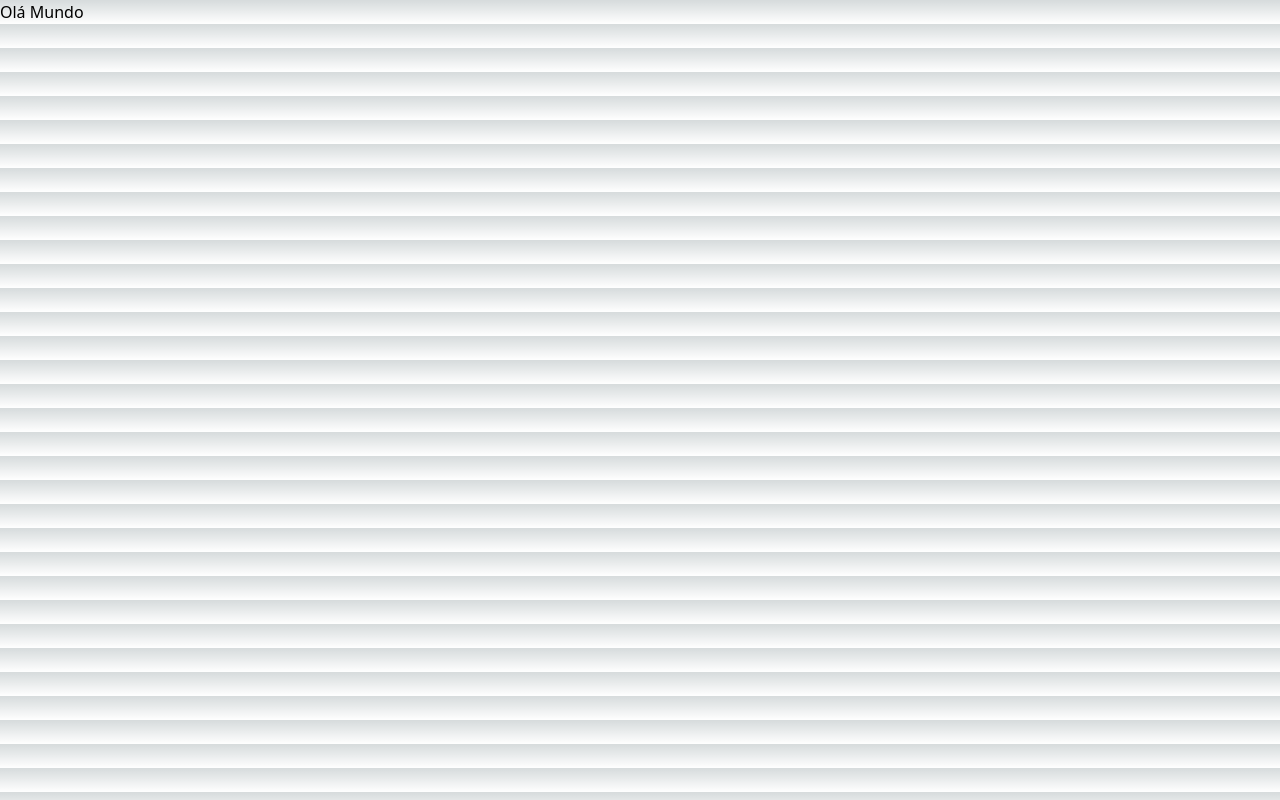
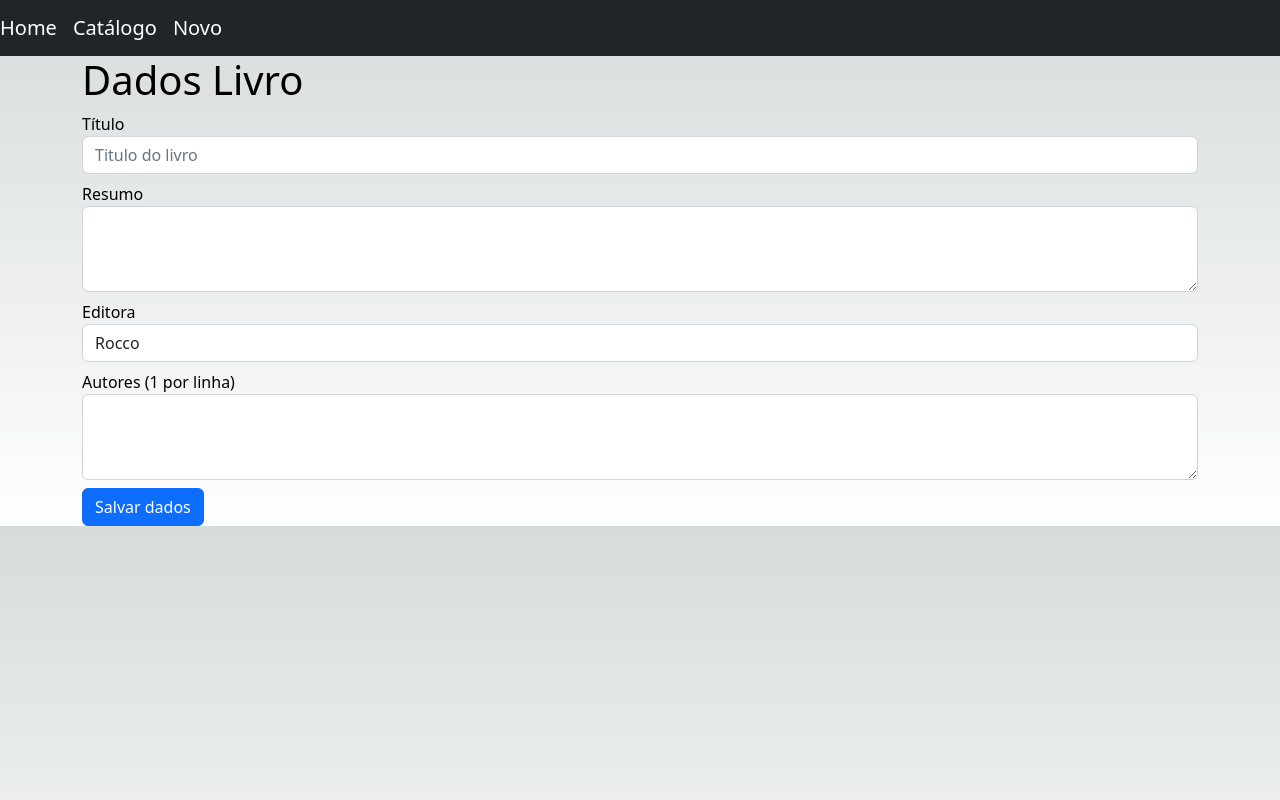
Before and after one commit to RuanF7/livros-next, a Next.js app: page /LivroDados in a window 1280 px wide. Built offline with nearby package versions, Linux system fonts and the light colour scheme.

Commit message:
refactor: retoques

```diff
--- a/classes/controle/ControleLivros.ts
+++ b/classes/controle/ControleLivros.ts
@@ -4,22 +4,22 @@ export class ControleLivro {
 
   livros: Livro[] = [
     {
-      codEditora: 1,
-      codigo: 2,
+      codigo: 1,
+      editora: 2,
       titulo: 'Harry Potter e a pedra filosofal',
       resumo: 'Harry Potter é um garoto órfão que vive infeliz com seus tios, os Dursleys. Ele recebe uma carta contendo um convite para ingressar em Hogwarts, uma famosa escola especializada em formar jovens bruxos. Inicialmente, Harry é impedido de ler a carta por seu tio, mas logo recebe a visita de Hagrid, o guarda-caça de Hogwarts, que chega para levá-lo até a escola. Harry adentra um mundo mágico que jamais imaginara, vivendo diversas aventuras com seus novos amigos, Rony Weasley e Hermione Granger.',
       autores: ['J.K. Rowling']
     },
     {
-      codEditora: 2,
-      codigo: 1,
+      codigo: 2,
+      editora: 1,
       titulo: 'O senhor dos aneis: A sociedade do anel',
       resumo: 'A Sociedade do Anel começa no Condado, a região rural do oeste da Terra-média onde vivem os diminutos e pacatos hobbits. Bilbo Bolseiro, um dos raros aventureiros desse povo, cujas peripécias foram contadas em O Hobbit, resolve ir embora do Condado e deixa sua considerável herança nas mãos de seu jovem parente Frodo.',
       autores: ['J.R.R Tolkien']
     },
     {
-      codEditora: 3,
-      codigo: 1,
+      codigo: 3,
+      editora: 1,
       titulo: 'Percy Jackson e o ladrão de raios',
       resumo: 'Percy Jackson é filho de um deus. Ele está para ser expulso do colégio... de novo. Mas, aos doze anos, esse é apenas mais um de seus problemas. Além do transtorno do déficit de atenção e da dislexia, parece que, ultimamente, criaturas fantásticas e deuses do Olimpo saíram dos livros de mitologia grega diretamente para a realidade. E, ao que tudo indica, estão aborrecidos com ele. O raio-mestre de Zeus foi roubado, e é Percy quem deve resgatá-lo. Para restaurar a paz no Olimpo, ele e seus amigos – jovens heróis modernos – precisarão fazer mais que capturar o verdadeiro ladrão: Percy terá de encarar o pai que o abandonou, resolver o enigma do Oráculo e desvendar uma traição mais ameaçadora que a fúria dos deuses.',
       autores: ['Rick Riordan']
--- a/classes/modelo/Editora.ts
+++ b/classes/modelo/Editora.ts
@@ -2,7 +2,7 @@
 
 export class Editora {
   nome: string;
-  codEditora: number
+  codEditora: number;
 
   constructor( nome: string, codEditora: number ) {
     this.nome = nome;
--- a/classes/modelo/Livro.ts
+++ b/classes/modelo/Livro.ts
@@ -1,8 +1,8 @@
 
 export class Livro {
 
-  codEditora: number;
   codigo: number;
+  editora: number;
   titulo: string;
   resumo: string;
   autores: string[];
@@ -11,14 +11,14 @@ export class Livro {
     codigo: number,
     codEditora: number,
     titulo: string,
-    autores: string[],
-    resumo: string
+    resumo: string,
+    autores: string[]
 
   ) {
     this.codigo = codigo;
-    this.codEditora = codEditora;
+    this.editora = codEditora;
     this.titulo = titulo;
+    this.resumo = resumo;
     this.autores = autores;
-    this.resumo = resumo;
   }
 }
--- a/src/pages/LivroDados.tsx
+++ b/src/pages/LivroDados.tsx
@@ -1,10 +1,144 @@
-import type { NextPage } from 'next'
-import React from 'react'
+import React, { useEffect, useState } from "react";
+import type { NextPage } from "next";
+import { useRouter } from "next/router";
+import Menu from "../../componentes/Menu";
+
+import { Editora } from "../../classes/modelo/Editora";
+import { redirect } from "next/dist/server/api-utils";
 
 const LivroDados: NextPage = () => {
-  return(
-    <main>Olá Mundo</main>
-  )
-}
+  const router = useRouter();
+  const [titulo, setTitulo] = useState<string>("");
+  const [resumo, setResumo] = useState<string>("");
+  const [editora, setEditora] = useState<number>(1);
+  const [autores, setAutores] = useState<string>("");
 
+  const [carregando, setCarregando] = useState<boolean>(true);
+  const [todasEditoras, setTodasEditoras] = useState<Editora[]>([
+    { codEditora: 1, nome: "Sem cadastro" },
+  ]);
+
+  async function editoras() {
+    const baseURL = "http://localhost:3000/api/editoras";
+    const dados = await fetch(baseURL, {
+      method: "GET",
+    });
+
+    const retorno: Editora[] = await dados.json();
+    setTodasEditoras(retorno);
+  }
+
+  async function cadastrarLivro(event: React.FormEvent) {
+    event.preventDefault();
+
+    const baseURL = "http://localhost:3000/api/livros";
+    const novoLivro = {
+      livro: {
+        codigo: 1,
+        editora: editora,
+        titulo: titulo,
+        resumo: resumo,
+        autores: [autores],
+      },
+    };
+
+    const dados = await fetch(baseURL, {
+      method: "POST",
+      body: JSON.stringify(novoLivro),
+    });
+
+    const retorno = await dados.json();
+
+    if (retorno.length > 0) {
+      router.push("/LivroLista");
+    }
+  }
+
+  useEffect(() => {
+    carregando && editoras();
+    setCarregando(false);
+  }, [carregando]);
+
+  return (
+    <React.Fragment>
+      <Menu />
+      <main className="container">
+        <h1>Dados Livro</h1>
+        <form
+          onSubmit={(event) => {
+            cadastrarLivro(event);
+          }}
+        >
+          {/* Input Titulo: Inicio */}
+          <div className="form-group">
+            <label htmlFor="titulo">Título</label>
+            <input
+              id="titulo"
+              type="text"
+              value={titulo}
+              onChange={(event) => setTitulo(event.target.value)}
+              className="form-control"
+              placeholder="Titulo do livro"
+            />
+          </div>
+          {/* Input Titulo: Fim */}
+
+          {/* Text Area Resumo: Inicio */}
+          <div className="form-group mt-2">
+            <label htmlFor="resumo">Resumo</label>
+            <textarea
+              id="resumo"
+              value={resumo}
+              onChange={(event) => setResumo(event.target.value)}
+              className="form-control"
+              rows={3}
+            ></textarea>
+          </div>
+          {/* Text Area Resumo: Fim */}
+
+          {/* Select Editora: Inicio */}
+          <div className="form-group mt-2">
+            <label htmlFor="editora">Editora</label>
+            <select
+              id="editora"
+              value={editora}
+              onChange={(event) => {
+                setEditora(Number(event.target.value));
+              }}
+              className="form-control"
+            >
+              {todasEditoras.map((editora) => {
+                return (
+                  <option key={editora.codEditora} value={editora.codEditora}>
+                    {editora.nome}
+                  </option>
+                );
+              })}
+            </select>
+          </div>
+          {/* Select Editora: Fim */}
+
+          {/* TextArea Autores: Inicio */}
+          <div className="form-group mt-2">
+            <label htmlFor="autores">Autores (1 por linha)</label>
+            <textarea
+              id="autores"
+              className="form-control"
+              value={autores}
+              onChange={(event) => {
+                setAutores(event.target.value);
+              }}
+              rows={3}
+            ></textarea>
+          </div>
+          {/* Text Area Autores: Fim */}
+
+          <button type="submit" className="btn btn-primary mt-2">
+            Salvar dados
+          </button>
+        </form>
+      </main>
+    </React.Fragment>
+  );
+};
 export default LivroDados;
--- a/src/pages/api/livros/[codigo].ts
+++ b/src/pages/api/livros/[codigo].ts
@@ -1,9 +1,9 @@
+/* eslint-disable import/no-anonymous-default-export */
 import { NextApiRequest, NextApiResponse } from "next";
 import { controleLivros } from "./index";
 
 
-// eslint-disable-next-line import/no-anonymous-default-export
 export default (req: NextApiRequest, res: NextApiResponse) => {
   const { codigo } = req.query;
-  res.status(200).json(controleLivros.obterLivros());
+  res.status(200).json(controleLivros.obterLivros(Number(codigo)));
 };
--- a/src/pages/api/livros/index.ts
+++ b/src/pages/api/livros/index.ts
@@ -11,13 +11,13 @@ export default (req: NextApiRequest, res: NextApiResponse) => {
 
   const requestMethod = req.method;
 
-  const { livro, codigo } = JSON.parse(req.body);
 
   switch (requestMethod) {
     case "POST":
+      const { livro } = JSON.parse(req.body);
       const novoLivro = new Livro(
         livro.codigo,
-        livro.codEditora,
+        livro.editora,
         livro.titulo,
         livro.resumo,
         livro.autores
@@ -27,7 +27,8 @@ export default (req: NextApiRequest, res: NextApiResponse) => {
       break;
 
     case "DELETE":
-      controleLivros.excluir(Number(codigo));
+      const { codigo_livro } = JSON.parse(req.body);
+      controleLivros.excluir(Number(codigo_livro));
       res.status(200).json(controleLivros.obterLivros());
       break;
 
--- a/src/pages/index.tsx
+++ b/src/pages/index.tsx
@@ -1,10 +1,7 @@
 import Head from 'next/head'
-import { Inter } from 'next/font/google'
 import styles from './styles/Home.module.css'
 import Menu from '../../componentes/Menu'
 
-
-const inter = Inter({ subsets: ['latin'] })
 
 export default function Home() {
   return (
@@ -20,7 +17,7 @@ export default function Home() {
         <Menu />
 
         <main className={styles.main}>
-          <h1  className={styles.title}>Página Inicial</h1>
+          <h1  className={styles.title}>Bem vindos a Livraria Next</h1>
         </main>
       </div>
 
```
Also changed, not shown: componentes/LinhaLivro.tsx (+26 -9 lines), src/pages/LivroLista.tsx (+17 -4 lines).
